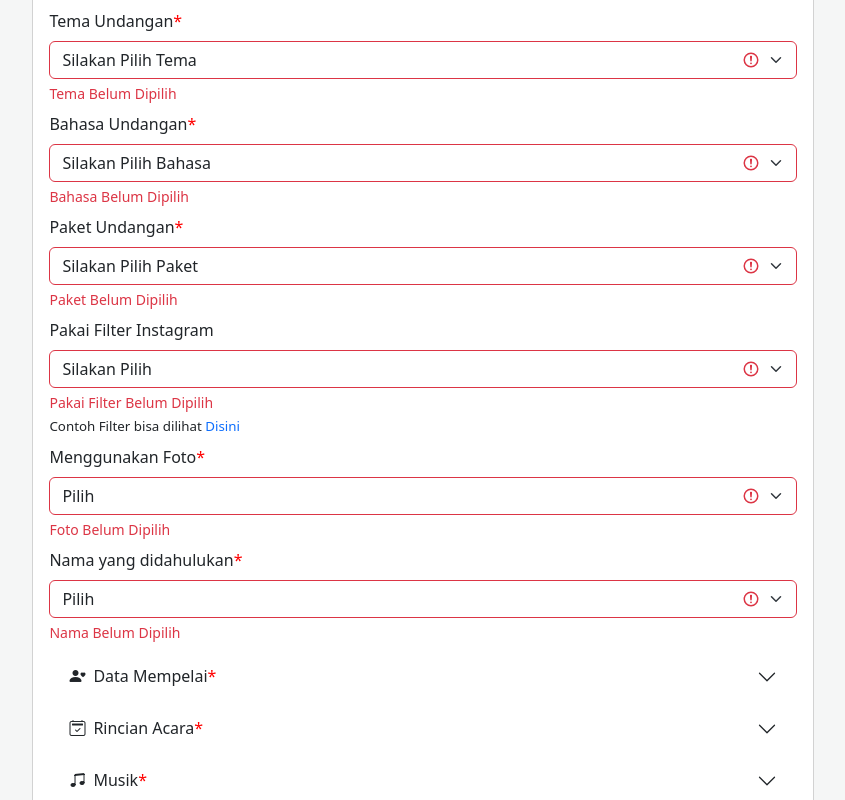
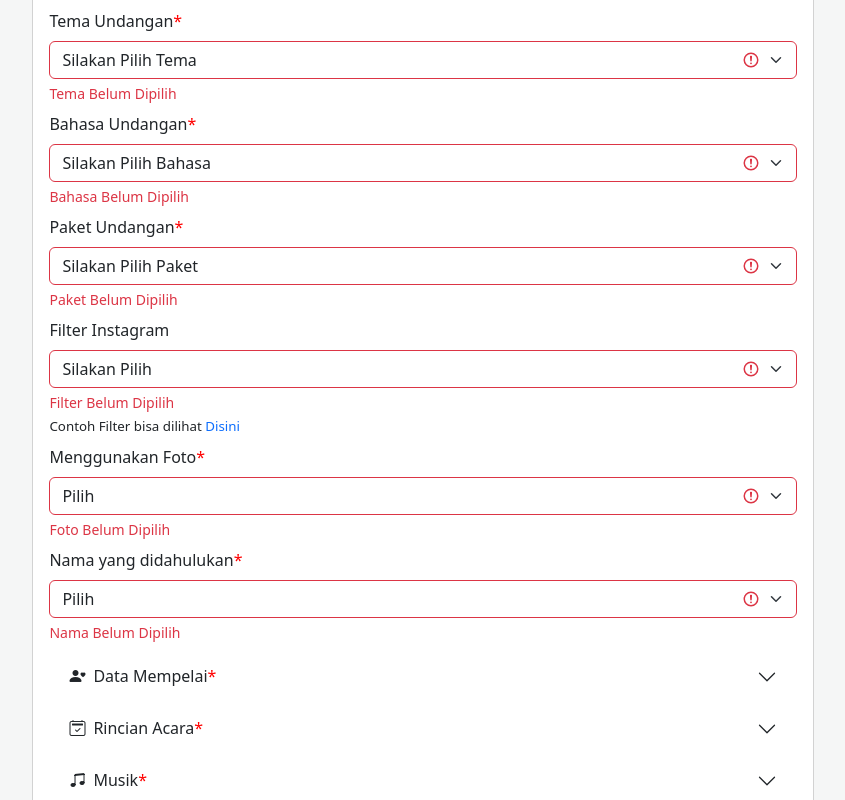
Before and after one commit to ulummu/webform, a React (Create React App) app: page / in a window 1280 px wide. Both pictures are taken after a click on the button "Kirim". Shown: the part 166-966 px from the top of the page, without its empty margins (217-1062 px from the left). Built offline with nearby package versions, Linux system fonts and the light colour scheme.

Commit message:
revisi urutan tema dan filter

```diff
--- a/src/Components/CardForm.js
+++ b/src/Components/CardForm.js
@@ -105,7 +105,7 @@ export default function CardForm(props) {
           values.bahasa +
           "%0a%0a3. Paket Undangan Web : " +
           values.paket +
-          "%0a%0a4. Pakai Filter : " +
+          "%0a%0a4. Filter Instagram : " +
           values.pakaiFilter +
           filter +
           "%0a%0a5. Penggunaan Foto : " +
@@ -198,7 +198,7 @@ export default function CardForm(props) {
           values.bahasa +
           "%0a%0a3. Paket Undangan Web : " +
           values.paket +
-          "%0a%0a4. Pakai Filter : " +
+          "%0a%0a4. Filter Instagram: " +
           values.pakaiFilter +
           filter +
           "%0a%0a5. Penggunaan Foto : " +
@@ -327,7 +327,7 @@ export default function CardForm(props) {
     }
     if (!!values.filterig) {
       setFilter(
-        "%0a-Filter Instagram : " +
+        "%0a-Tema Filter Instagram : " +
           values.filterig +
           "%0a-Frame : " +
           values.frame
@@ -440,7 +440,7 @@ export default function CardForm(props) {
                   </Form.Control.Feedback>
                 </Form.Group>
                 <Form.Group>
-                  <Form.Label>Pakai Filter Instagram</Form.Label>
+                  <Form.Label>Filter Instagram</Form.Label>
                   <Form.Select
                     name="pakaiFilter"
                     value={values.pakaiFilter}
@@ -454,7 +454,7 @@ export default function CardForm(props) {
                     <option value="Tidak">Tidak</option>
                   </Form.Select>
                   <Form.Control.Feedback type="invalid">
-                    Pakai Filter Belum Dipilih
+                    Filter Belum Dipilih
                   </Form.Control.Feedback>
                   <Form.Label className="labelTutor">
                     Contoh Filter bisa dilihat{" "}
@@ -472,7 +472,7 @@ export default function CardForm(props) {
                   <Form.Group>
                     <Form.Group className="mt-1">
                       <Form.Label className="labelForm">
-                        Filter Instagram
+                        Tema Filter Instagram
                       </Form.Label>
                       <Form.Select
                         name="filterig"
@@ -482,27 +482,6 @@ export default function CardForm(props) {
                       >
                         <option value="" hidden>
                           Silakan Pilih Filter
-                        </option>
-                        <option value="Filter Wedding 01">
-                          Filter Wedding 01
-                        </option>
-                        <option value="Filter Wedding 02">
-                          Filter Wedding 02
-                        </option>
-                        <option value="Filter Wedding Jawa">
-                          Filter Wedding Jawa
-                        </option>
-                        <option value="Filter Wedding AA">
-                          Filter Wedding AA
-                        </option>
-                        <option value="Filter Wedding AC">
-                          Filter Wedding AC
-                        </option>
-                        <option value="Filter Wedding AD">
-                          Filter Wedding AD
-                        </option>
-                        <option value="Filter Wedding AE">
-                          Filter Wedding AE
                         </option>
                         <option value="Filter Wedding P">
                           Filter Wedding P
@@ -521,6 +500,27 @@ export default function CardForm(props) {
                         </option>
                         <option value="Filter Wedding Z">
                           Filter Wedding Z
+                        </option>
+                        <option value="Filter Wedding AA">
+                          Filter Wedding AA
+                        </option>
+                        <option value="Filter Wedding AC">
+                          Filter Wedding AC
+                        </option>
+                        <option value="Filter Wedding AD">
+                          Filter Wedding AD
+                        </option>
+                        <option value="Filter Wedding AE">
+                          Filter Wedding AE
+                        </option>
+                        <option value="Filter Wedding 01">
+                          Filter Wedding 01
+                        </option>
+                        <option value="Filter Wedding 02">
+                          Filter Wedding 02
+                        </option>
+                        <option value="Filter Wedding Jawa">
+                          Filter Wedding Jawa
                         </option>
                       </Form.Select>
                       <Form.Control.Feedback type="invalid">
```
